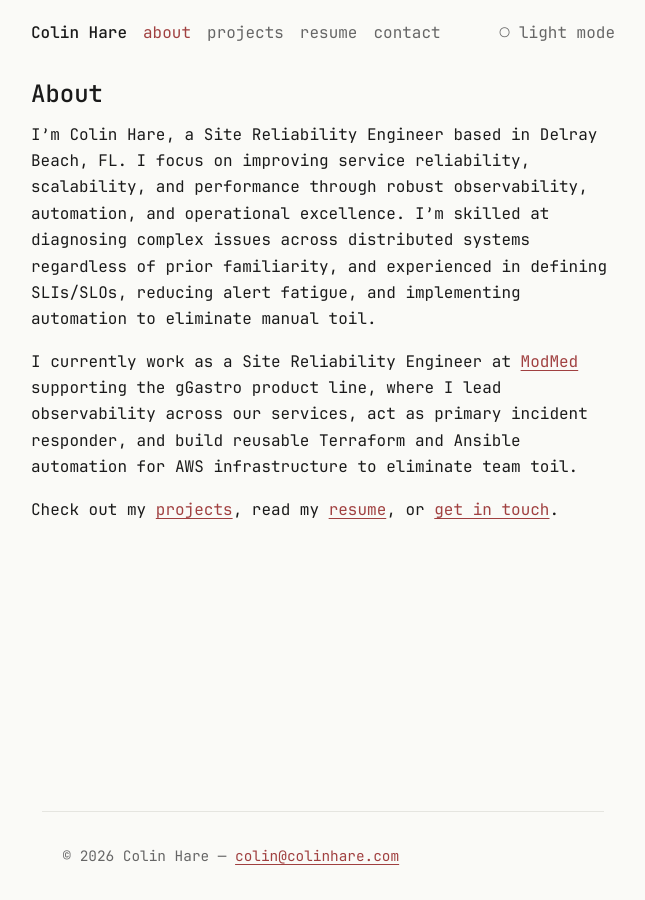
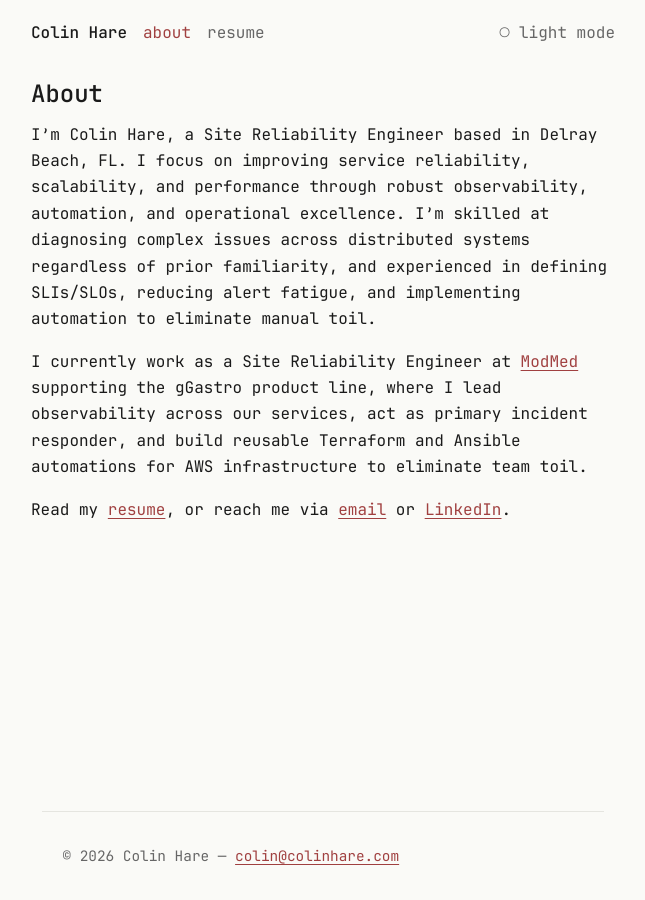
Before and after one commit to cthare/cthare.github.io, a Jekyll site: the page built from index.md, in a window 1280 px wide. Shown: the whole page, without its empty margins (317-962 px from the left). Built offline with Jekyll 4.4.1, drawn with Linux system fonts in a browser that asks for light colours.

Commit message:
simplified site

```diff
--- a/404.html
+++ b/404.html
@@ -4,4 +4,4 @@ title: Not found
 permalink: /404.html
 ---
 
-The page you're looking for isn't here. Try [home](/), [projects](/projects/), or [resume](/resume/).
+The page you're looking for isn't here. Try [home](/) or [resume](/resume/).
--- a/_includes/header.html
+++ b/_includes/header.html
@@ -2,9 +2,7 @@
   <a class="site-title" href="{{ '/' | relative_url }}">{{ site.title }}</a>
   <nav class="site-nav" aria-label="Primary">
     <a href="{{ '/' | relative_url }}"{% if page.url == '/' %} aria-current="page"{% endif %}>about</a>
-    <a href="{{ '/projects/' | relative_url }}"{% if page.url contains '/projects' or page.url contains '/project/' %} aria-current="page"{% endif %}>projects</a>
     <a href="{{ '/resume/' | relative_url }}"{% if page.url contains '/resume' %} aria-current="page"{% endif %}>resume</a>
-    <a href="{{ '/contact/' | relative_url }}"{% if page.url contains '/contact' %} aria-current="page"{% endif %}>contact</a>
   </nav>
   <button type="button" id="theme-toggle" class="theme-toggle" aria-pressed="false">
     <span aria-hidden="true" data-theme-icon>○</span>
--- a/index.md
+++ b/index.md
@@ -6,6 +6,6 @@ permalink: /
 
 I'm Colin Hare, a Site Reliability Engineer based in Delray Beach, FL. I focus on improving service reliability, scalability, and performance through robust observability, automation, and operational excellence. I'm skilled at diagnosing complex issues across distributed systems regardless of prior familiarity, and experienced in defining SLIs/SLOs, reducing alert fatigue, and implementing automation to eliminate manual toil.
 
-I currently work as a Site Reliability Engineer at [ModMed](https://www.modmed.com) supporting the gGastro product line, where I lead observability across our services, act as primary incident responder, and build reusable Terraform and Ansible automation for AWS infrastructure to eliminate team toil.
+I currently work as a Site Reliability Engineer at [ModMed](https://www.modmed.com) supporting the gGastro product line, where I lead observability across our services, act as primary incident responder, and build reusable Terraform and Ansible automations for AWS infrastructure to eliminate team toil.
 
-Check out my [projects](/projects/), read my [resume](/resume/), or [get in touch](/contact/).
+Read my [resume](/resume/), or reach me via [email](mailto:colin@colinhare.com) or [LinkedIn](https://www.linkedin.com/in/colinhare).
```
Also changed, not shown: _data/projects.yml (deleted, +0 -27 lines), contact.md (deleted, +0 -11 lines), projects.md (deleted, +0 -17 lines).
